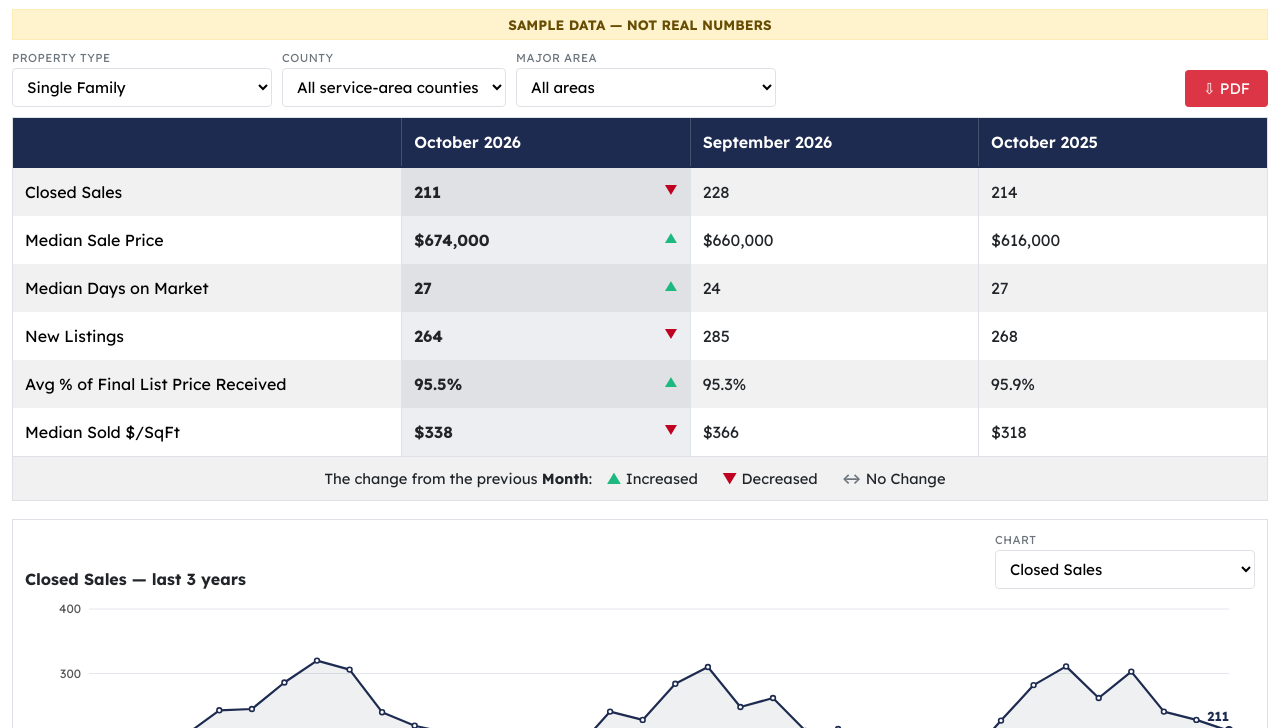
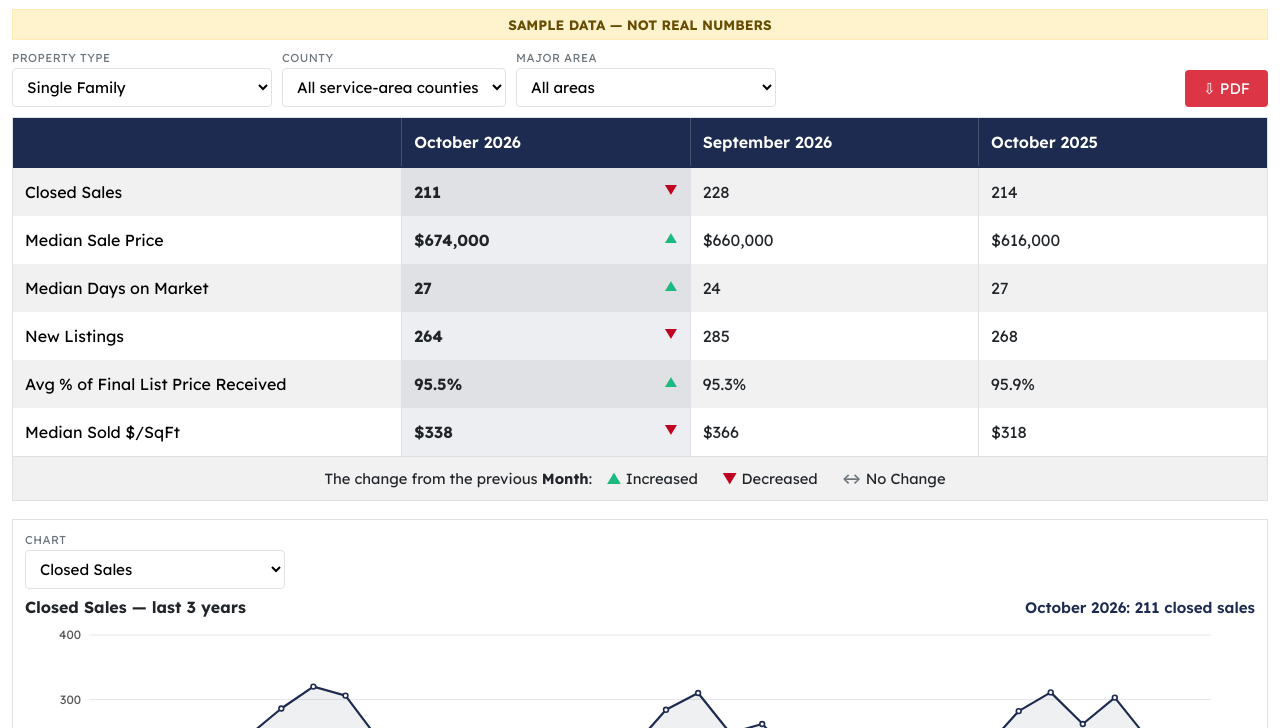
Before and after one commit to bscmls/bscmls-market, a plain HTML site: page preview.html in a window 1280 px wide. Shown: the part 72-800 px from the top of the page. Drawn offline with nearby package versions, Linux system fonts and the light colour scheme.

Commit message:
Add files via upload

```diff
--- a/preview.html
+++ b/preview.html
@@ -55,13 +55,16 @@
     .legend span { margin:0 5px; }
     .src { font-size:.68rem; }
     .chartsec { padding:8px 6px 2px; }
-    .ctitle { font-size:.9rem; min-width:0; flex:none; width:100%; }
+    .ctitle { font-size:.9rem; }
+    .cval { font-size:.85rem; }
     .chartbar .f { width:100%; }
     .chartbar .f select { max-width:none; width:100%; }
   }
   .chartsec { margin-top:18px; border:1px solid var(--border); padding:12px 12px 6px; }
   .chartbar { display:flex; justify-content:space-between; align-items:flex-end; gap:10px; flex-wrap:wrap; margin-bottom:8px; }
-  .ctitle { font-weight:700; font-size:1rem; flex:1; min-width:200px; }
+  .ctitle { font-weight:700; font-size:1rem; }
+  .charthead { display:flex; justify-content:space-between; align-items:baseline; gap:6px 16px; flex-wrap:wrap; margin-bottom:6px; }
+  .cval { font-weight:600; font-size:.95rem; color:#1d2b50; text-align:right; margin-left:auto; }
   .chartbox { position:relative; width:100%; }
   .chartbox svg { display:block; touch-action:pan-y; }
   .tip { position:absolute; top:6px; background:#fff; border:1px solid var(--border); border-radius:4px; padding:6px 9px; font-size:.82rem; line-height:1.35; pointer-events:none; box-shadow:0 2px 6px rgba(0,0,0,.12); white-space:nowrap; display:none; z-index:2; }
@@ -102,9 +105,9 @@
 </div>
 <div class="chartsec">
   <div class="chartbar">
-    <div class="ctitle" id="ctitle"></div>
     <div class="f"><label for="selMetric">Chart</label><select id="selMetric"></select></div>
   </div>
+  <div class="charthead"><div class="ctitle" id="ctitle"></div><div class="cval" id="cval"></div></div>
   <div class="chartbox" id="chart"></div>
 </div>
 <div class="src" id="src"></div>
@@ -214,7 +217,7 @@ function axisLabel(v, t) {
 function chartSVG(W, H, d, interactive, key) {
   var m = metricObj(key || sel.metric), vals = d[m[0]], t = m[2];
   var pts = vals.filter(function (v) { return v != null; });
-  var small = W < 520, L = small ? 46 : 64, R = small ? 22 : 26, T = 12, B = 46;
+  var small = W < 520, L = small ? 46 : 64, R = small ? 30 : 44, T = 12, B = 46;
   var fs = small ? 10 : 12;
   if (!pts.length) return { html: '<div class="nodata">No data for this selection.</div>', g: null };
   var lo = Math.min.apply(null, pts), hi = Math.max.apply(null, pts);
@@ -259,7 +262,6 @@ function chartSVG(W, H, d, interactive, key) {
   for (i = 0; i < N; i++) if (vals[i] != null && (i === N - 1 || !interactive || N <= 40)) {
     s += '<circle cx="' + X(i).toFixed(1) + '" cy="' + Y(vals[i]).toFixed(1) + '" r="' + (i === N - 1 ? 4 : 2.4) + '" fill="' + (i === N - 1 ? LINE : "#ffffff") + '" stroke="' + LINE + '" stroke-width="1.6"/>';
   }
-  if (!small && vals[N - 1] != null) s += '<text x="' + X(N - 1).toFixed(1) + '" y="' + (Y(vals[N - 1]) - 10).toFixed(1) + '" text-anchor="end" font-size="' + (fs + 1) + '" font-weight="700" fill="' + LINE + '">' + fmt(vals[N - 1], t) + "</text>";
   if (interactive) s += '<line id="hov" x1="0" x2="0" y1="' + T + '" y2="' + (H - B) + '" stroke="#999999" stroke-dasharray="3 3" visibility="hidden"/><circle id="hovdot" r="5.5" fill="' + LINE + '" stroke="#ffffff" stroke-width="2" visibility="hidden"/>';
   s += "</svg>";
   return { html: s, g: { W: W, L: L, R: R, X: X, Y: Y, vals: vals, t: t } };
@@ -269,6 +271,7 @@ function renderChart() {
   var d = compute(), box = document.getElementById("chart");
   var W = Math.max(280, Math.floor(box.clientWidth || 600)), H = W < 520 ? 256 : 316;
   document.getElementById("ctitle").textContent = chartTitle();
+  document.getElementById("cval").textContent = headVal(sel.metric, d);
   var c = chartSVG(W, H, d, true);
   box.innerHTML = c.html + '<div class="tip" id="tip"></div>';
   CG = c.g;
@@ -349,6 +352,17 @@ function summaryHTML(d) {
   if (n < 10) html += '<p class="note">Note: with fewer than 10 closed sales, these figures can swing widely from month to month.</p>';
   return html;
 }
+
+/* "October 2026: 211 closed sales" shown at the top right of each chart */
+function headVal(key, d) {
+  var v = d[key][N - 1], m = metricObj(key), mon = periodLabel(DATA.periods[N - 1]);
+  if (v == null) return mon + ": no data";
+  var t = fmt(v, m[2]);
+  var txt = { closed: t + (Math.round(v) === 1 ? " closed sale" : " closed sales"), price: t, dom: t + (Math.round(v) === 1 ? " day on market" : " days on market"),
+    newl: t + (Math.round(v) === 1 ? " new listing" : " new listings"), ratio: t + " of final list price",
+    per: t + (PER_ACRE[sel.type] ? " per acre" : " per sq ft") }[key];
+  return mon + ": " + txt;
+}
 function areaOptions() {
   var seen = {};
   DATA.closed.concat(DATA.listed).forEach(function (r) { if (sel.county < 0 || r[1] === sel.county) seen[r[2]] = 1; });
@@ -409,8 +423,8 @@ function buildSheet() {
   h += '<table><colgroup><col style="width:31%"><col style="width:23%"><col style="width:23%"><col style="width:23%"></colgroup><thead>' + headHTML() + "</thead><tbody>" + bodyHTML(series) + "</tbody></table>";
   h += '<div class="legend" style="margin-top:12px;border:1px solid var(--border)">The change from the previous <b>Month</b>: <span><b class="up">&#9650;</b> Increased</span><span><b class="down">&#9660;</b> Decreased</span><span><b class="flat">&#8596;</b> No Change</span></div>';
   [sel.metric, other].forEach(function (k) {
-    var c = chartSVG(952, 250, series, false, k);
-    h += '<div class="chartsec"><div class="ctitle" style="margin-bottom:6px">' + chartTitle(k) + "</div>" + c.html + "</div>";
+    var c = chartSVG(924, 250, series, false, k);
+    h += '<div class="chartsec"><div class="charthead"><div class="ctitle">' + chartTitle(k) + '</div><div class="cval">' + headVal(k, series) + "</div></div>" + c.html + "</div>";
   });
   h += '<div class="summ"><h2>Summary</h2>' + summaryHTML(series) + "</div>";
   h += '<div class="src">' + document.getElementById("src").textContent + "</div>";
```
